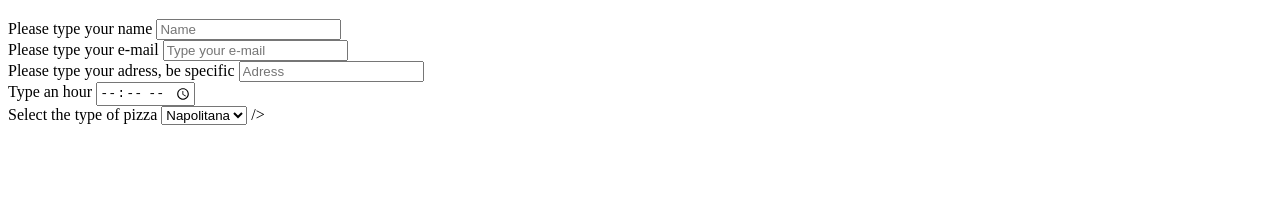
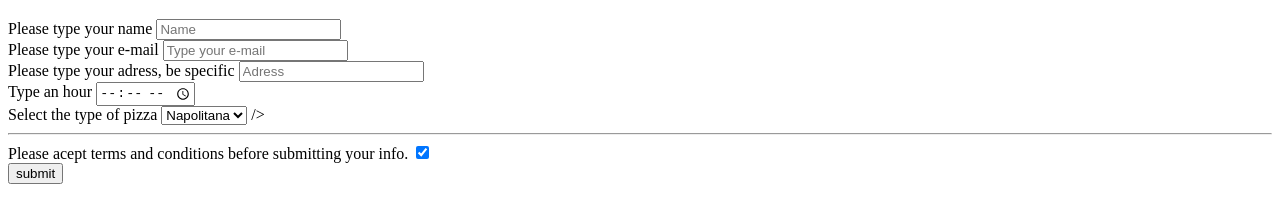
Before and after one commit to Jcdelega/1_web_l_pizzeria_dev.f, a plain HTML site: page index.html in a window 1280 px wide. Shown: the part 79-302 px from the top of the page. Drawn offline with Linux system fonts and the light colour scheme.

Commit message:
Terms and conditions added and submit button

```diff
--- a/index.html
+++ b/index.html
@@ -61,7 +61,17 @@
 
             />
         </label>
+        <hr>
+        <label>
+            Please acept terms and conditions before submitting your info.
+            <input
+                type="checkbox"
+                name="terms"
+                checked
+            />
+        </label>
         <br>
+        <button type="submit">submit</button>
     </form>
 </body>
 </html>
```
